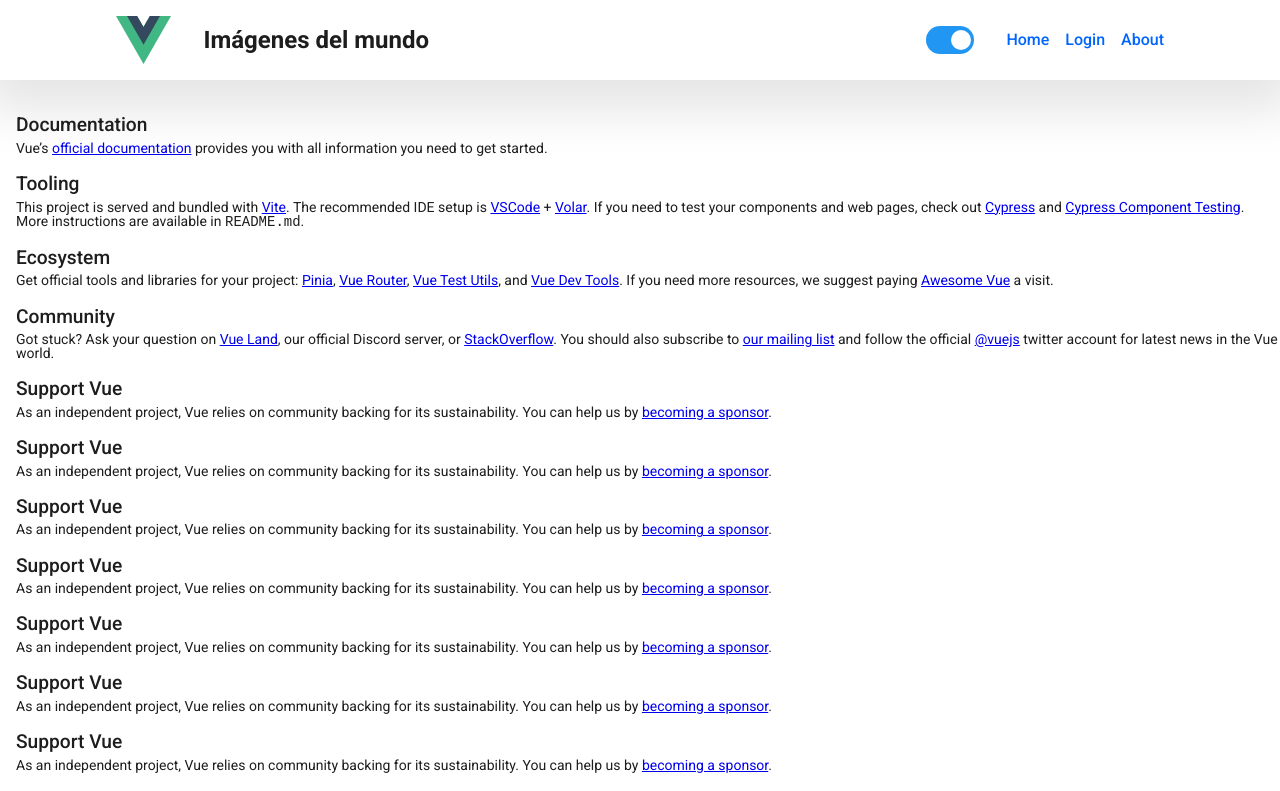
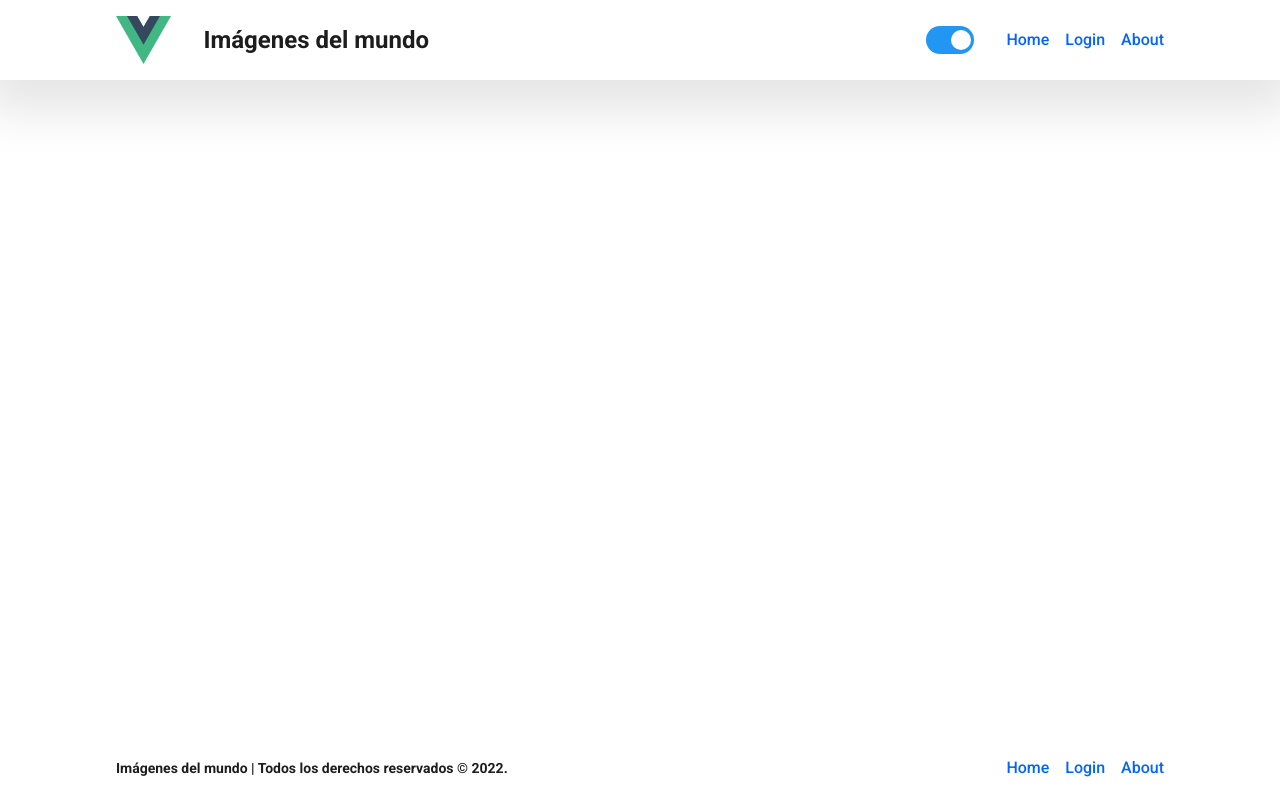
Before and after one commit to jcvegab/imagenes-del-mundo, a Vue app: page / in a window 1280 px wide. Shown: the top 791 px of the page. Built offline with nearby package versions, Linux system fonts and the light colour scheme.

Commit message:
Move Vue default examples | Update header icon link

```diff
--- a/src/components/HeaderApp.vue
+++ b/src/components/HeaderApp.vue
@@ -1,10 +1,12 @@
 <script setup lang="ts">
 import { onMounted, ref } from "vue";
+import { RouterLink } from "vue-router";
 
 import InputSwitch from "primevue/inputswitch";
 import NavigationItems from "./NavigationItems.vue";
 
 import { THEME_LS } from "@/constants/theme";
+import { HOME_PATH } from "@/router/constants";
 import { PUBLIC_ROUTES } from "@/router/public-routes";
 
 export type Theme = "light" | "dark";
@@ -43,11 +45,13 @@
   <div class="header-container">
     <header>
       <div class="header-app">
-        <img
-          alt="Imagenes del mundo Logo"
-          class="logo"
-          src="@/assets/logo.svg"
-        />
+        <RouterLink class="logo-link" :to="HOME_PATH">
+          <img
+            alt="Imagenes del mundo Logo"
+            class="logo"
+            src="@/assets/logo.svg"
+          />
+        </RouterLink>
         <h1>{{ title }}</h1>
       </div>
       <InputSwitch
@@ -99,6 +103,10 @@
   gap: var(--header-gap);
 }
 
+.logo-link {
+  height: inherit;
+}
+
 .logo {
   display: block;
   height: 100%;
--- a/src/templates/ViewTemplate.vue
+++ b/src/templates/ViewTemplate.vue
@@ -5,8 +5,25 @@
 </script>
 
 <template>
-  <RouterView />
+  <div class="view-container"><RouterView /></div>
   <FooterApp title="Imágenes del mundo" />
 </template>
 
-<style lang="css" scoped></style>
+<style lang="css" scoped>
+.view-container {
+  height: 100%;
+  width: 100%;
+
+  margin: 0 auto;
+
+  display: flex;
+  flex-direction: column;
+  align-items: center;
+}
+
+@media (min-width: 1024px) {
+  .view-container {
+    max-width: 1080px;
+  }
+}
+</style>
--- a/src/views/HomeView.vue
+++ b/src/views/HomeView.vue
@@ -1,11 +1,7 @@
-<script setup lang="ts">
-import TheWelcome from "../components/TheWelcome.vue";
-</script>
+<script setup lang="ts"></script>
 
 <template>
-  <main>
-    <TheWelcome />
-  </main>
+  <main></main>
 </template>
 
 <style scoped></style>
--- a/src/views/LoginView.vue
+++ b/src/views/LoginView.vue
@@ -30,7 +30,7 @@
 
 <template>
   <aside>
-    <h1>Ingresa</h1>
+    <h2>Ingresa</h2>
     <form id="login" class="login-form" @submit.prevent="submitForm">
       <InputText
         v-model="formData.username"
@@ -71,10 +71,26 @@
 </template>
 
 <style scoped>
-.login-form {
+aside {
+  height: 100%;
+  width: 100%;
+
   display: flex;
   flex-direction: column;
-  gap: 16px;
+  align-items: center;
+  justify-content: center;
+  gap: 1.5rem;
+}
+
+h2 {
+  margin: 0;
+
+  font-size: 1.5rem;
+  font-weight: 500;
+}
+
+.login-form {
+  display: contents;
 
   max-width: 700px;
 }
```
Also changed, not shown: src/VueExamples/TheWelcome.vue (renamed from src/components/TheWelcome.vue), src/VueExamples/WelcomeItem.vue (renamed from src/components/WelcomeItem.vue).
